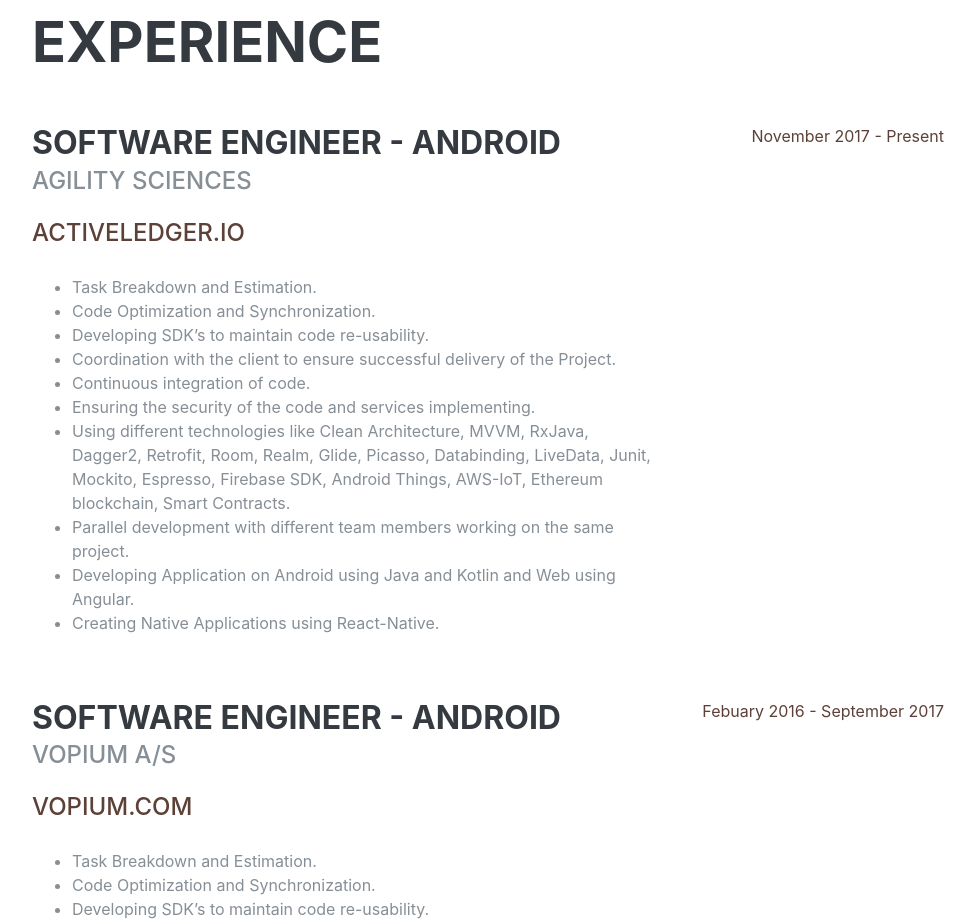
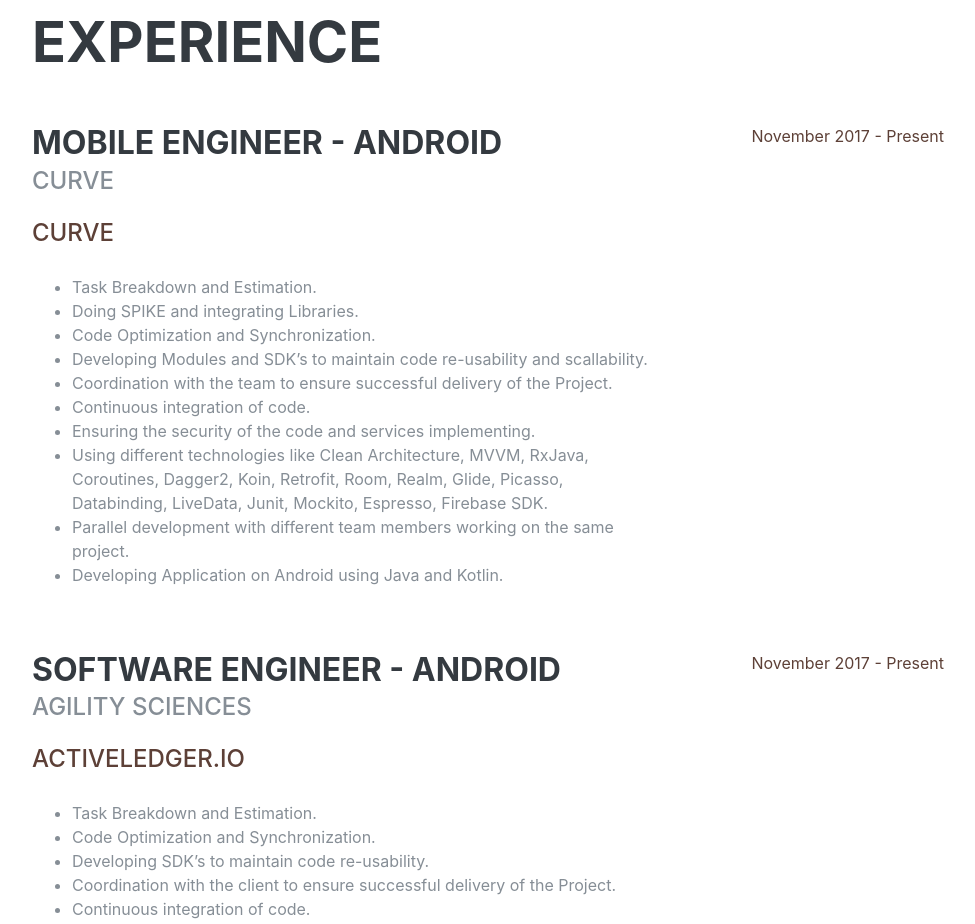
Before and after one commit to HamidQureshi/Resume_Hamid, a plain HTML site: page index.html in a window 1280 px wide. Shown: the part 840-1764 px from the top of the page, without its empty margins (288-1263 px from the left). Drawn offline with Linux system fonts and the light colour scheme; a web font is replaced by a local one.

Commit message:
Update index.html

```diff
--- a/index.html
+++ b/index.html
@@ -103,6 +103,35 @@
     <section class="resume-section p-3 p-lg-5 d-flex justify-content-center" id="experience">
       <div class="w-100">
         <h2 class="mb-5">Experience</h2>
+
+        <div class="resume-item d-flex flex-column flex-md-row justify-content-between mb-5">
+          <div class="resume-content">
+            <h3 class="mb-0">Mobile Engineer - Android</h3>
+            <div class="subheading mb-3">Curve</div>
+            <div class="subheading mb-4">
+              <a href="https://www.curve.com/en-gb/">Curve</a>
+            </div>
+            <p>
+              <ul>
+                <li>Task Breakdown and Estimation.</li>
+                <li>Doing SPIKE and integrating Libraries.</li>
+                <li>Code Optimization and Synchronization.</li>
+                <li>Developing Modules and SDK’s to maintain code re-usability and scallability.</li>
+                <li>Coordination with the team to ensure successful delivery of the Project.</li>
+                <li>Continuous integration of code.</li>
+                <li>Ensuring the security of the code and services implementing.</li>
+                <li>Using different technologies like Clean Architecture, MVVM, RxJava, Coroutines, Dagger2, Koin, Retrofit, Room, Realm,
+                  Glide, Picasso,
+                  Databinding, LiveData, Junit, Mockito, Espresso, Firebase SDK.</li>
+                <li>Parallel development with different team members working on the same project.</li>
+                <li>Developing Application on Android using Java and Kotlin.</li>
+              </ul>
+            </p>
+          </div>
+          <div class="resume-date text-md-right">
+            <span class="text-primary">November 2017 - Present</span>
+          </div>
+        </div>
 
         <div class="resume-item d-flex flex-column flex-md-row justify-content-between mb-5">
           <div class="resume-content">
```
